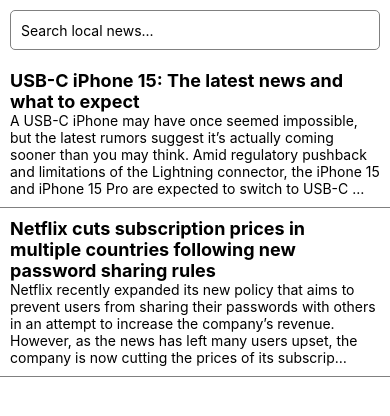
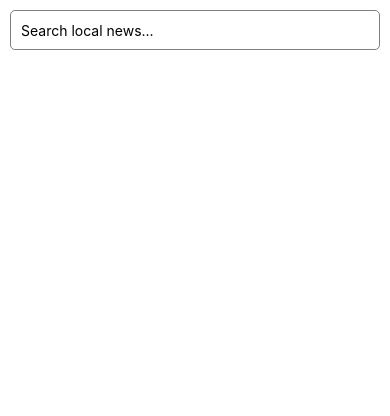
Before and after one commit to angel-rs/rn-news-search, a React Native app: screen / in a window 390 px wide. Shown: the top 416 px of the page. Built offline with nearby package versions, Linux system fonts and the light colour scheme.

Commit message:
useArticlesSearch hook

```diff
--- a/app.json
+++ /dev/null
@@ -1,33 +0,0 @@
-{
-  "expo": {
-    "name": "my-app",
-    "slug": "my-app",
-    "version": "1.0.0",
-    "orientation": "portrait",
-    "icon": "./assets/icon.png",
-    "userInterfaceStyle": "light",
-    "splash": {
-      "image": "./assets/splash.png",
-      "resizeMode": "contain",
-      "backgroundColor": "#ffffff"
-    },
-    "updates": {
-      "fallbackToCacheTimeout": 0
-    },
-    "assetBundlePatterns": [
-      "**/*"
-    ],
-    "ios": {
-      "supportsTablet": true
-    },
-    "android": {
-      "adaptiveIcon": {
-        "foregroundImage": "./assets/adaptive-icon.png",
-        "backgroundColor": "#FFFFFF"
-      }
-    },
-    "web": {
-      "favicon": "./assets/favicon.png"
-    }
-  }
-}
--- a/src/components/ArticlesList.js
+++ b/src/components/ArticlesList.js
@@ -2,7 +2,7 @@
 import { ArticleItem } from "./ArticleItem";
 
 // TODO: use flash-list (performance)
-export function ArticlesList({ data }) {
+export function ArticlesList({ articles: data }) {
   const renderItem = ({ item }) => <ArticleItem key={item.url} item={item} />;
   return (
     <FlatList
--- /dev/null
+++ b/src/constants.js
@@ -0,0 +1,6 @@
+import Constants from "expo-constants";
+// TODO: setup dotenv
+
+export const ENV = {
+  NEWS_API_KEY: Constants.expoConfig.extra.NEWS_API_KEY,
+};
--- /dev/null
+++ b/src/hooks/useArticlesSearch.js
@@ -0,0 +1,38 @@
+import { useState } from "react";
+
+import { ENV } from "../constants";
+
+export function useArticlesSearch() {
+  const [data, setData] = useState(null);
+  const [status, setStatus] = useState("idle");
+  const [error, setError] = useState(null);
+
+  const resetState = () => {
+    setStatus("idle");
+    setData(null);
+    setError(null);
+  };
+
+  const onSearch = async (searchText) => {
+    resetState();
+
+    try {
+      setStatus("loading");
+      await fetch(
+        `https://newsapi.org/v2/everything?q=${searchText}&apiKey=${ENV.NEWS_API_KEY}`
+      )
+        .then((response) => response.json())
+        .then((data) => setData(data));
+      setStatus("idle");
+    } catch (e) {
+      setStatus("error");
+    }
+  };
+
+  return {
+    status,
+    error,
+    data,
+    onSearch,
+  };
+}
--- a/src/pages/Search.js
+++ b/src/pages/Search.js
@@ -1,51 +1,41 @@
-import { View } from "react-native";
+import { View, Text, StyleSheet } from "react-native";
+
 import { ArticlesList } from "../components/ArticlesList";
 import { SearchBar } from "../components/Searchbar";
+import { useArticlesSearch } from "../hooks/useArticlesSearch";
 
 export const SearchPage = () => {
-  const data = [
-    {
-      source: {
-        id: null,
-        name: "9to5Mac",
-      },
-      author: "Chance Miller",
-      title: "USB-C iPhone 15: The latest news and what to expect",
-      description:
-        "A USB-C iPhone may have once seemed impossible, but the latest rumors suggest it’s actually coming sooner than you may think. Amid regulatory pushback and limitations of the Lightning connector, the iPhone 15 and iPhone 15 Pro are expected to switch to USB-C …",
-      url: "https://9to5mac.com/2023/02/23/usb-c-iphone-15-2/",
-      urlToImage:
-        "https://i0.wp.com/9to5mac.com/wp-content/uploads/sites/6/2023/02/iphone-15-pro-front.jpg?resize=1200%2C628&quality=82&strip=all&ssl=1",
-      publishedAt: "2023-02-24T00:16:00Z",
-      content:
-        "A USB-C iPhone may have once seemed impossible, but the latest rumors suggest it’s actually coming sooner than you may think. Amid regulatory pushback and limitations of the Lightning connector, the … [+4476 chars]",
-    },
-    {
-      source: {
-        id: null,
-        name: "9to5Mac",
-      },
-      author: "Filipe Espósito",
-      title:
-        "Netflix cuts subscription prices in multiple countries following new password sharing rules",
-      description:
-        "Netflix recently expanded its new policy that aims to prevent users from sharing their passwords with others in an attempt to increase the company’s revenue. However, as the news has left many users upset, the company is now cutting the prices of its subscrip…",
-      url: "https://9to5mac.com/2023/02/23/netflix-cuts-prices-in-multiple-countries/",
-      urlToImage:
-        "https://i0.wp.com/9to5mac.com/wp-content/uploads/sites/6/2022/08/netflix.jpg?resize=1200%2C628&quality=82&strip=all&ssl=1",
-      publishedAt: "2023-02-24T00:06:53Z",
-      content:
-        "Netflix recently expanded its new policy that aims to prevent users from sharing their passwords with others in an attempt to increase the companys revenue. However, as the news has left many users u… [+2788 chars]",
-    },
-  ];
+  const { status, data, error, onSearch } = useArticlesSearch();
+
   return (
     <View>
-      <SearchBar
-        placeholder="Search local news..."
-        onChangeText={console.log}
-      />
+      <SearchBar placeholder="Search local news..." onChangeText={onSearch} />
 
-      <ArticlesList data={data} />
+      {status === "error" ? (
+        <>
+          <Text>Something wen't wrong 🥲</Text>
+          <Text>{error.message}</Text>
+        </>
+      ) : null}
+
+      {status === "loading" ? (
+        <Text style={styles.centerText}>Searching... 🔎</Text>
+      ) : null}
+
+      {status === "idle" && data ? (
+        <>
+          <Text
+            style={styles.centerText}
+          >{`Displaying ${data.totalResults} results`}</Text>
+          <ArticlesList articles={data.articles} />
+        </>
+      ) : null}
     </View>
   );
 };
+
+const styles = StyleSheet.create({
+  centerText: {
+    textAlign: "center",
+  },
+});
```
Also changed, not shown: app.config.js (added, +32 -0 lines), 1 other file (tests, documents, lock files or other folders).
